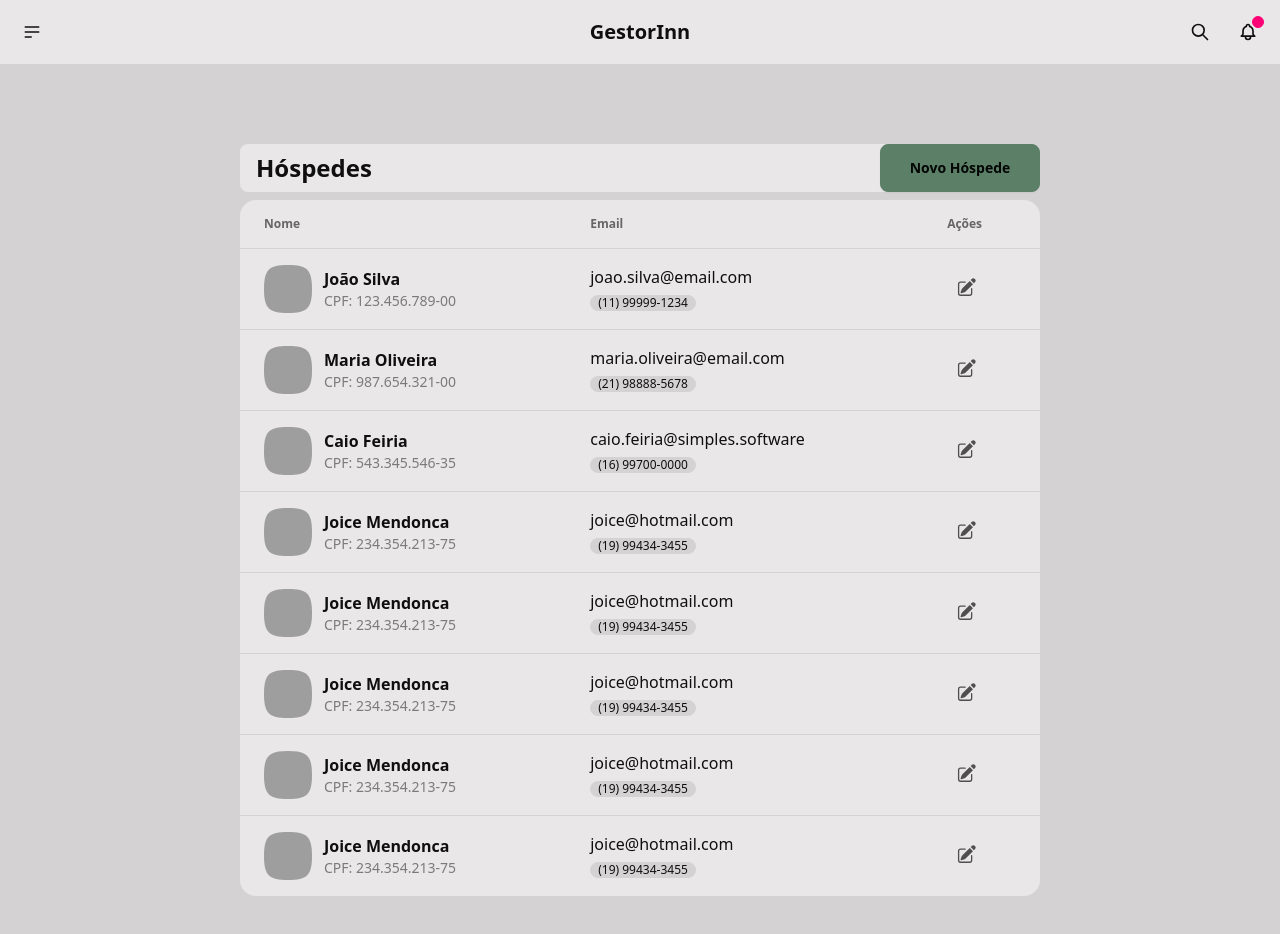
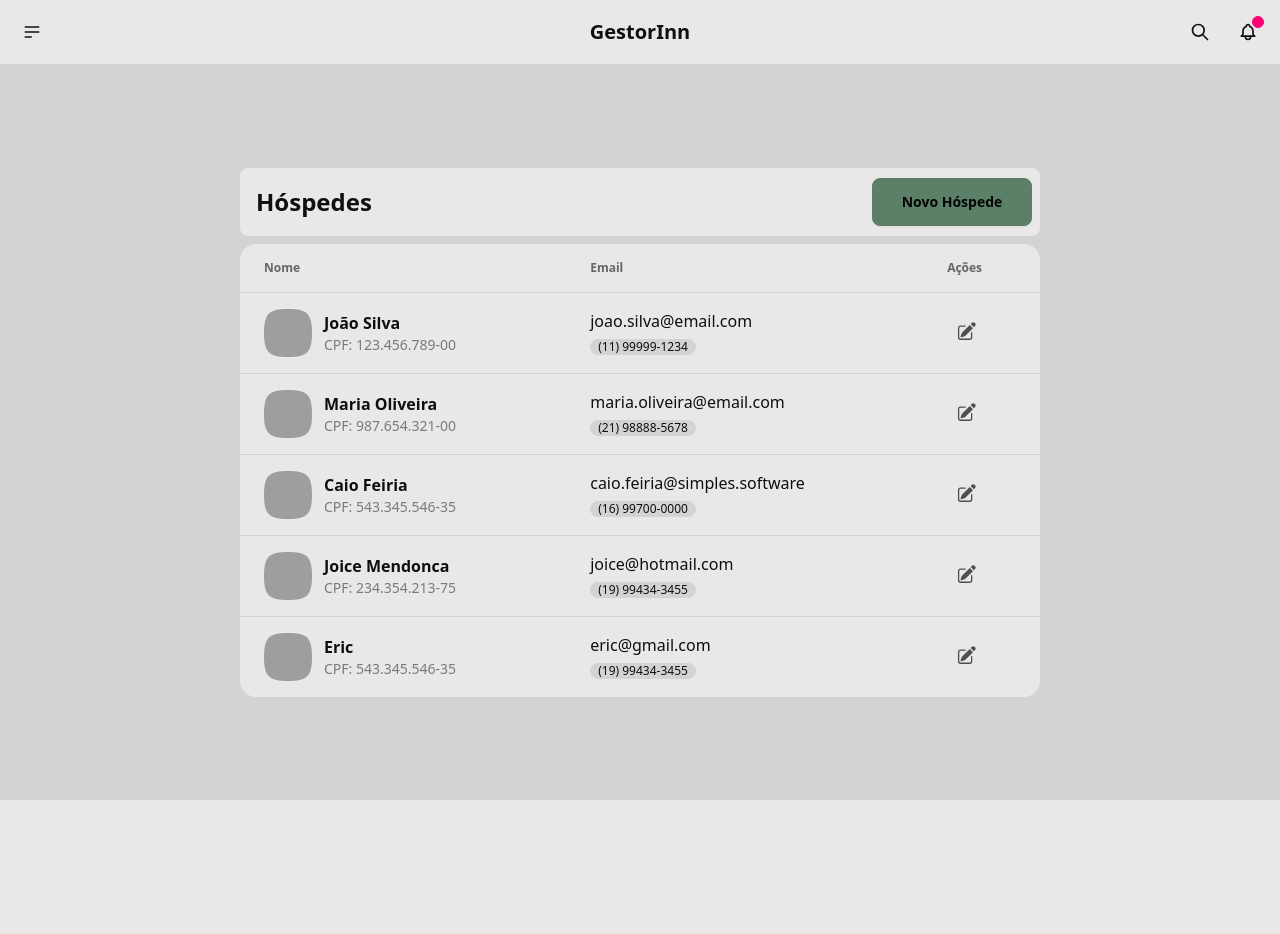
Before and after one commit to CaioFeiria/GestorInn, an Angular app: page /guests in a window 1280 px wide. Shown: the top 934 px of the page. After the commit the page ends 800 px from the top, so only its background shows below. Built offline with nearby package versions, Linux system fonts and the light colour scheme; data requests are answered from the project's data file; grey boxes are pictures that could not be loaded.

Commit message:
cadastro hóspedes finalizado e componentização do button

```diff
--- a/db.json
+++ b/db.json
@@ -29,32 +29,11 @@
       "document": "234.354.213-75"
     },
     {
-      "id": "5257",
-      "name": "Joice Mendonca",
-      "email": "joice@hotmail.com",
+      "id": "25bd",
+      "name": "Eric",
+      "email": "eric@gmail.com",
       "phone": "(19) 99434-3455",
-      "document": "234.354.213-75"
-    },
-    {
-      "id": "0da9",
-      "name": "Joice Mendonca",
-      "email": "joice@hotmail.com",
-      "phone": "(19) 99434-3455",
-      "document": "234.354.213-75"
-    },
-    {
-      "id": "df9d",
-      "name": "Joice Mendonca",
-      "email": "joice@hotmail.com",
-      "phone": "(19) 99434-3455",
-      "document": "234.354.213-75"
-    },
-    {
-      "id": "0f09",
-      "name": "Joice Mendonca",
-      "email": "joice@hotmail.com",
-      "phone": "(19) 99434-3455",
-      "document": "234.354.213-75"
+      "document": "543.345.546-35"
     }
   ],
   "reservations": [
--- /dev/null
+++ b/src/app/components/commom-button/commom-button.component.html
@@ -0,0 +1,5 @@
+<button class="btn btn-accent w-full py-2" [type]="type" [disabled]="isDisable">{{ label }}
+  <ng-content *ngIf="icon != ''">
+    icon
+  </ng-content>
+</button>
--- a/src/app/components/form-guest/form-guest.component.html
+++ b/src/app/components/form-guest/form-guest.component.html
@@ -27,6 +27,15 @@
           placeholder="Nome Completo"
         />
       </label>
+      <p *ngIf="formGuests.get('name')?.invalid && formGuests.get('name')?.touched"
+        class="text-red-600 text-xs pt-1 px-2">
+          <ng-container *ngIf="formGuests.get('name')?.hasError('required')">
+            Nome é obrigatório.
+          </ng-container>
+          <ng-container *ngIf="formGuests.get('name')?.hasError('minlength')">
+            Nome deve conter no mínimo 3 caracteres!
+          </ng-container>
+        </p>
     </div>
 
     <div class="mb-4">
@@ -53,6 +62,15 @@
           placeholder="example@example.com"
         />
       </label>
+      <p *ngIf="formGuests.get('email')?.invalid && formGuests.get('email')?.touched"
+        class="text-red-600 text-xs pt-1 px-2">
+          <ng-container *ngIf="formGuests.get('email')?.hasError('required')">
+            Email é obrigatório.
+          </ng-container>
+          <ng-container *ngIf="formGuests.get('email')?.hasError('email')">
+            Email inválido!
+          </ng-container>
+        </p>
     </div>
 
     <div class="mb-4">
@@ -83,6 +101,15 @@
           placeholder="Número Celular"
         />
       </label>
+      <p *ngIf="formGuests.get('phone')?.invalid && formGuests.get('phone')?.touched"
+        class="text-red-600 text-xs pt-1 px-2">
+          <ng-container *ngIf="formGuests.get('phone')?.hasError('required')">
+            Celular é obrigatório.
+          </ng-container>
+          <ng-container *ngIf="formGuests.get('phone')?.hasError('pattern')">
+            O número de celular está com o formato incorreto. Por favor, insira no formato: (XX) XXXXX-XXXX, com o DDD e os números corretamente preenchidos.
+          </ng-container>
+        </p>
     </div>
 
     <div class="mb-4">
@@ -108,9 +135,22 @@
           placeholder="CPF"
         />
       </label>
+      <p *ngIf="formGuests.get('document')?.invalid && formGuests.get('document')?.touched"
+      class="text-red-600 text-xs pt-1 px-2">
+        <ng-container *ngIf="formGuests.get('document')?.hasError('required')">
+          CPF é obrigatório.
+        </ng-container>
+        <ng-container *ngIf="formGuests.get('document')?.hasError('pattern')">
+          O formato do CPF está inválido. Por favor, insira no formato correto: XXX.XXX.XXX-XX.
+        </ng-container>
+      </p>
     </div>
 
     <div class="mt-4">
-      <button class="btn btn-accent w-full py-2" type="submit">Register</button>
+      <app-commom-button
+        label="Cadastrar"
+        [isDisable]="formInvalid"
+        type="submit"
+      />
     </div>
   </form>
--- a/src/app/components/form-guest/form-guest.component.ts
+++ b/src/app/components/form-guest/form-guest.component.ts
@@ -1,4 +1,4 @@
-import { Component, EventEmitter, Output } from '@angular/core';
+import { Component, EventEmitter, OnInit, Output } from '@angular/core';
 import { GuestsService } from '../../services/guests.service';
 import {
   FormControl,
@@ -6,36 +6,46 @@ import {
   ReactiveFormsModule,
   Validators,
 } from '@angular/forms';
+import { CommomButtonComponent } from '../commom-button/commom-button.component';
+import { CommonModule } from '@angular/common';
 
 @Component({
   selector: 'app-form-guest',
-  imports: [ReactiveFormsModule],
+  imports: [CommonModule, ReactiveFormsModule, CommomButtonComponent],
   templateUrl: './form-guest.component.html',
   styleUrl: './form-guest.component.scss',
 })
-export class FormGuestComponent {
+export class FormGuestComponent implements OnInit {
   formGuests!: FormGroup;
-  formInvalid: boolean = false;
+  formInvalid: boolean = true;
   @Output() openAlert = new EventEmitter<boolean>();
 
   constructor(private guestService: GuestsService) {}
 
   ngOnInit(): void {
     this.createFormGuests();
+    this.formValidation();
   }
 
   createFormGuests(): void {
     this.formGuests = new FormGroup({
-      name: new FormControl('', [Validators.required]),
+      name: new FormControl('', [Validators.required, Validators.minLength(3)]),
       email: new FormControl('', [Validators.required, Validators.email]),
-      phone: new FormControl('', [Validators.required]),
-      document: new FormControl('', [Validators.required]),
+      phone: new FormControl('', [
+        Validators.required,
+        Validators.pattern(/\(\d{2}\) \d{5}-\d{4}/),
+      ]),
+      document: new FormControl('', [
+        Validators.required,
+        Validators.pattern(/^\d{3}\.\d{3}\.\d{3}-\d{2}$/),
+      ]),
     });
   }
 
   onSubmit(): void {
+    if (!this.formInvalid) {
       this.guestService.insertGuest(this.formGuests.value).subscribe({
-      next: (value) => {
+        next: () => {
           this.clearForm();
           this.openAlert.emit(true);
         },
@@ -44,15 +54,20 @@ export class FormGuestComponent {
         },
       });
     }
+  }
 
   formValidation(): void {
     this.formGuests.valueChanges.subscribe({
-      next: () => {
+      next: (value) => {
+        console.log(value);
         if (this.formGuests.invalid) {
           this.formInvalid = true;
         } else {
           this.formInvalid = false;
         }
+      },
+      error: (err) => {
+        console.log(err);
       },
     });
   }
--- a/src/app/pages/guests/guests.component.html
+++ b/src/app/pages/guests/guests.component.html
@@ -1,8 +1,8 @@
 <div class="overflow-x-auto my-20 w-lvh">
 
-  <div class="flex place-content-between items-center bg-base-100 mb-2 rounded-lg">
+  <div class="flex place-content-between items-center bg-base-100 mb-2 rounded-lg h-17">
     <h3 class="font-bold text-2xl px-4">Hóspedes</h3>
-    <a routerLink="/registerGuests" class="btn btn-accent w-40 py-2">Novo Hóspede</a>
+    <a routerLink="/registerGuests" class="btn btn-accent w-40 m-2">Novo Hóspede</a>
   </div>
 
   <table class="table table-lg bg-base-100">
```
Also changed, not shown: src/app/components/commom-button/commom-button.component.ts (added, +18 -0 lines), src/app/components/commom-button/commom-button.component.scss (added). Lines whose indentation alone changed are shown as unchanged.
